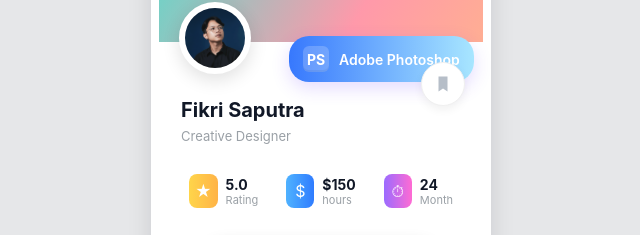
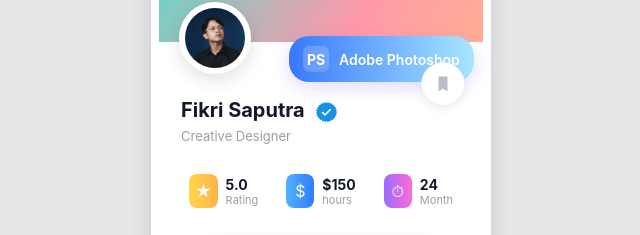
Before and after one commit to fikrispt/profile, a plain HTML site: page index.html in a window 1280 px wide. Shown: the part 271-506 px from the top of the page, 319-959 px from the left. Drawn offline with Linux system fonts and the light colour scheme.

Commit message:
Add verified icon next to name in index.html

```diff
--- a/index.html
+++ b/index.html
@@ -103,6 +103,15 @@
       font-size:13px;
     }
 
+    /* Verified icon next to name - size matches text */
+    .name img.verified {
+      height: 1em;        /* match text height */
+      width: auto;
+      vertical-align: text-bottom;
+      margin-left: 0.35em;
+      display: inline-block;
+    }
+
     /* small circle icon to the right (bookmark) */
     .bookmark{
       position:absolute;
@@ -195,7 +204,7 @@
     </div>
 
     <div class="content">
-      <h2 class="name">Fikri Saputra </h2>
+      <h2 class="name">Fikri Saputra <img src="Assets/Verifed/Verified.png" alt="Verified" class="verified"/></h2>
       <div class="title">Creative Designer</div>
 
       <div class="stats" role="list">
```
